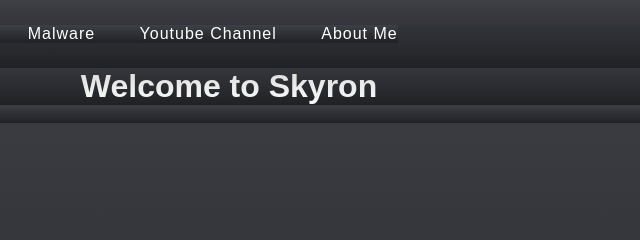
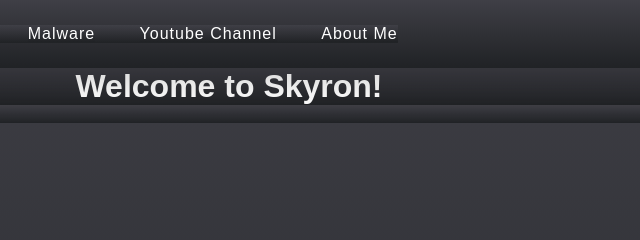
Before and after one commit to kazberko/skyron, a plain HTML site: page skyron/index.html in a window 1280 px wide. Shown: the top 240 px of the page, 411-1051 px from the left. Drawn offline with Linux system fonts and the light colour scheme.

Commit message:
create index.html file

```diff
--- a/skyron/index.html
+++ b/skyron/index.html
@@ -41,7 +41,7 @@
     <header> </header>
 
 
-    <center><h1>Welcome to Skyron</h1></center>
+    <center><h1>Welcome to Skyron!</h1></center>
 
     <p>
         NOTE: This site is in beta so it can be updated in anytime
```
